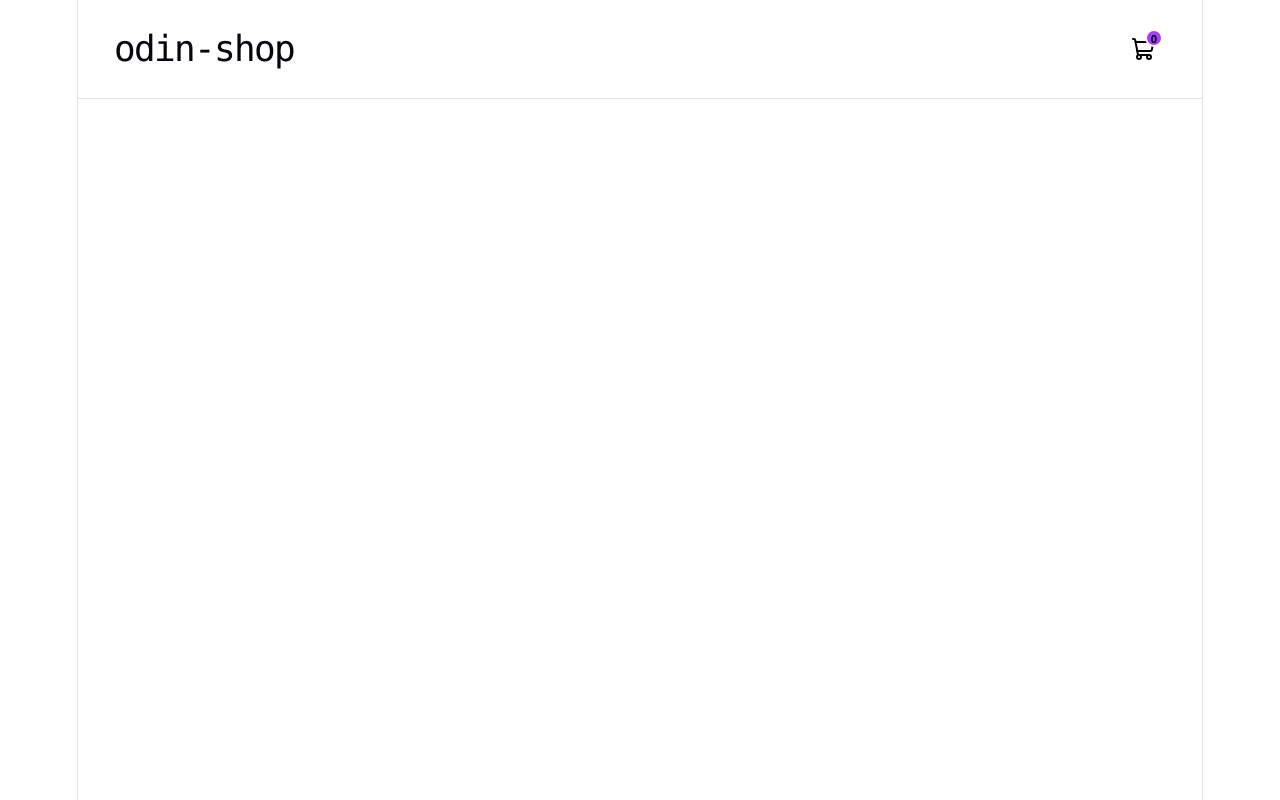
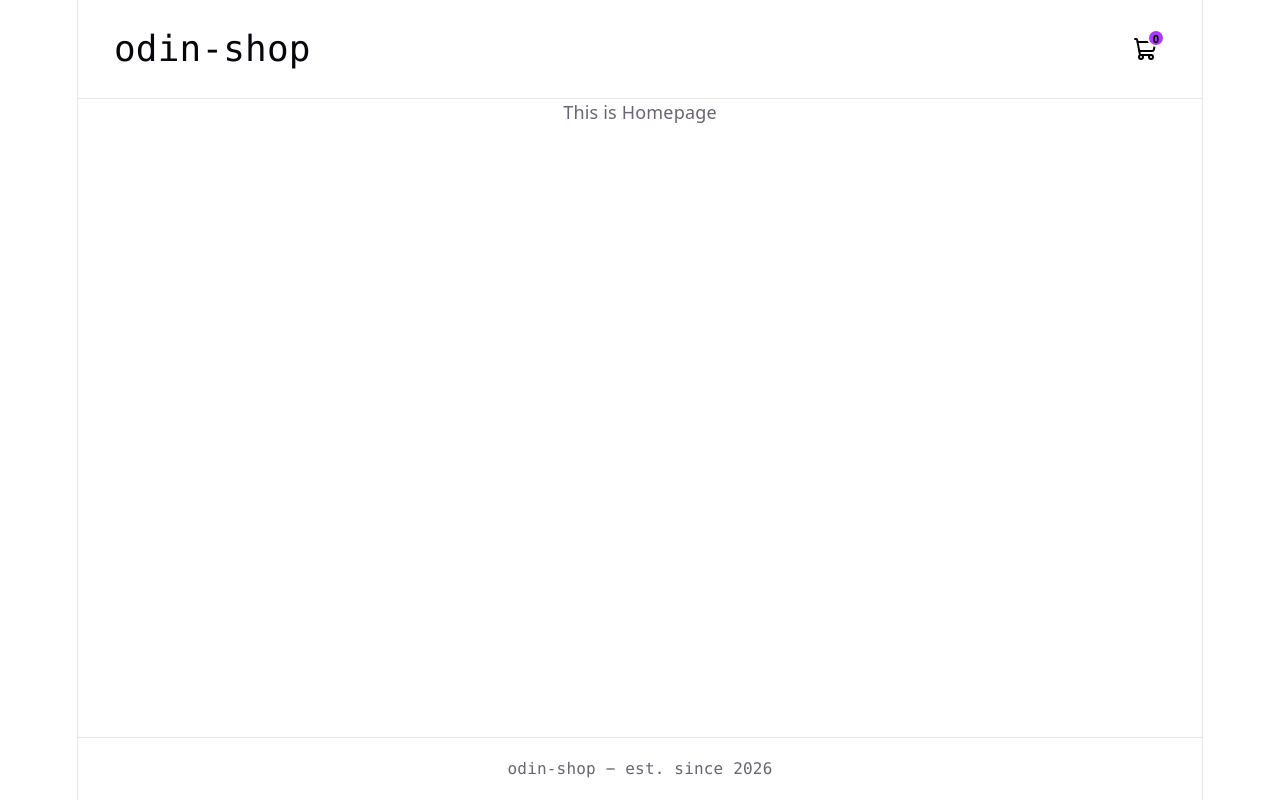
Before and after one commit to nannnmuzaki/odin-shopping-cart, a React (Vite) app: page / in a window 1280 px wide. Built offline with nearby package versions, Linux system fonts and the light colour scheme.

Commit message:
add routing and errorElement

```diff
--- a/src/App.jsx
+++ b/src/App.jsx
@@ -1,13 +1,8 @@
-import { Header } from "./components/Header/Header";
-import classes from "./App.module.css";
+import { RouterProvider, createBrowserRouter } from "react-router";
+import { routes } from "./routes";
 
-function App() {
-  return (
-    <>
-      <Header />
-      <main className={classes.main}></main>
-    </>
-  );
+const router = createBrowserRouter(routes);
+
+export default function App() {
+  return <RouterProvider router={router} />;
 }
-
-export default App;
--- a/src/App.module.css
+++ /dev/null
@@ -1,4 +0,0 @@
-.main {
-  display: flex;
-  flex-direction: column;
-}
--- /dev/null
+++ b/src/components/ErrorPage/ErrorPage.jsx
@@ -0,0 +1,26 @@
+import { useRouteError, isRouteErrorResponse, Link } from "react-router";
+import classes from "./ErrorPage.module.css";
+
+export function ErrorPage() {
+  const error = useRouteError();
+
+  let title = "404 - Page Not Found";
+  let message = "The page you are looking for does not exist.";
+
+  if (isRouteErrorResponse(error)) {
+    title = `Error ${error.status}`;
+    message = error.statusText || error.data;
+  } else if (error instanceof Error) {
+    message = error.message;
+  }
+
+  return (
+    <div className={classes.errorPage}>
+      <h1>{title}</h1>
+      <p>{message}</p>
+      <Link to="/" className={classes.homeLink}>
+        Return to Safety
+      </Link>
+    </div>
+  );
+}
--- /dev/null
+++ b/src/components/ErrorPage/ErrorPage.module.css
@@ -0,0 +1,21 @@
+.errorPage {
+  display: flex;
+  flex-direction: column;
+  justify-content: center;
+  align-items: center;
+  min-height: 60vh;
+  text-align: center;
+  padding: 2rem;
+}
+
+.errorPage > h1 {
+  font-size: 48px;
+  margin-bottom: 2rem;
+}
+
+.homeLink {
+  margin-top: 1rem;
+  padding: 0.5rem 1rem;
+  text-decoration: none;
+  border-radius: 4px;
+}
--- a/src/components/Header/CartBtn/CartBtn.module.css
+++ b/src/components/Header/CartBtn/CartBtn.module.css
@@ -3,7 +3,8 @@
   justify-content: center;
   align-items: center;
   flex-grow: 0;
-  border: 2px solid var(--bg);
+  border: none;
+  border-radius: 50%;
   margin: 0;
   padding: 0.5rem;
   box-shadow: none;
@@ -13,7 +14,7 @@
 
 .cartBtn:hover {
   cursor: pointer;
-  border: 2px solid var(--border);
+  background-color: var(--accent-bg);
 }
 
 .cartIconWrapper {
--- a/src/components/Header/Header.jsx
+++ b/src/components/Header/Header.jsx
@@ -1,10 +1,11 @@
+import { Link } from "react-router";
 import { CartBtn } from "./CartBtn/CartBtn";
 import classes from "./Header.module.css";
 
 export function Header() {
   return (
     <header className={classes.header}>
-      <h1>odin-shop</h1>
+      <Link className={classes.odinShopLink}>odin-shop</Link>
       <CartBtn />
     </header>
   );
--- a/src/components/Header/Header.module.css
+++ b/src/components/Header/Header.module.css
@@ -6,9 +6,11 @@
   border-bottom: 1px solid var(--border);
 }
 
-.header > h1 {
+.header > .odinShopLink {
   font-family: var(--mono);
   font-size: 36px;
   margin: 2rem 0;
   text-align: left;
+  text-decoration: none;
+  color: var(--text-h);
 }
--- /dev/null
+++ b/src/pages/HomePage.jsx
@@ -0,0 +1,7 @@
+export function HomePage() {
+  return (
+    <>
+      <p>This is Homepage</p>
+    </>
+  );
+}
--- a/src/routes.jsx
+++ b/src/routes.jsx
@@ -0,0 +1,21 @@
+import { Layout } from "./components/Layout/Layout";
+import { ErrorPage } from "./components/ErrorPage/ErrorPage";
+import { HomePage } from "./pages/HomePage";
+
+export const routes = [
+  {
+    path: "/",
+    element: <Layout />,
+    errorElement: <ErrorPage />,
+    children: [
+      {
+        index: true,
+        element: <HomePage />,
+      },
+      {
+        path: "/*",
+        element: <ErrorPage />,
+      },
+    ],
+  },
+];
```
